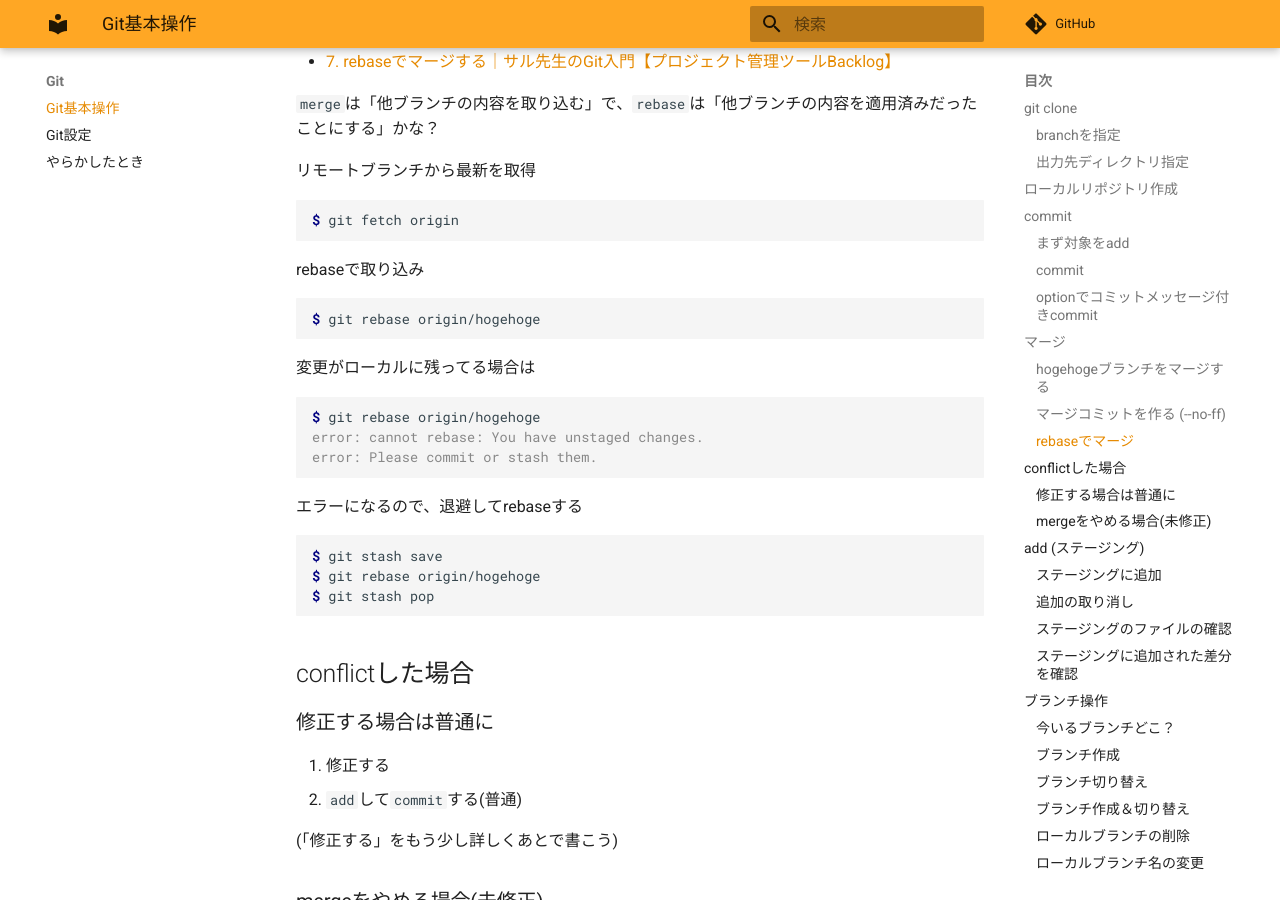
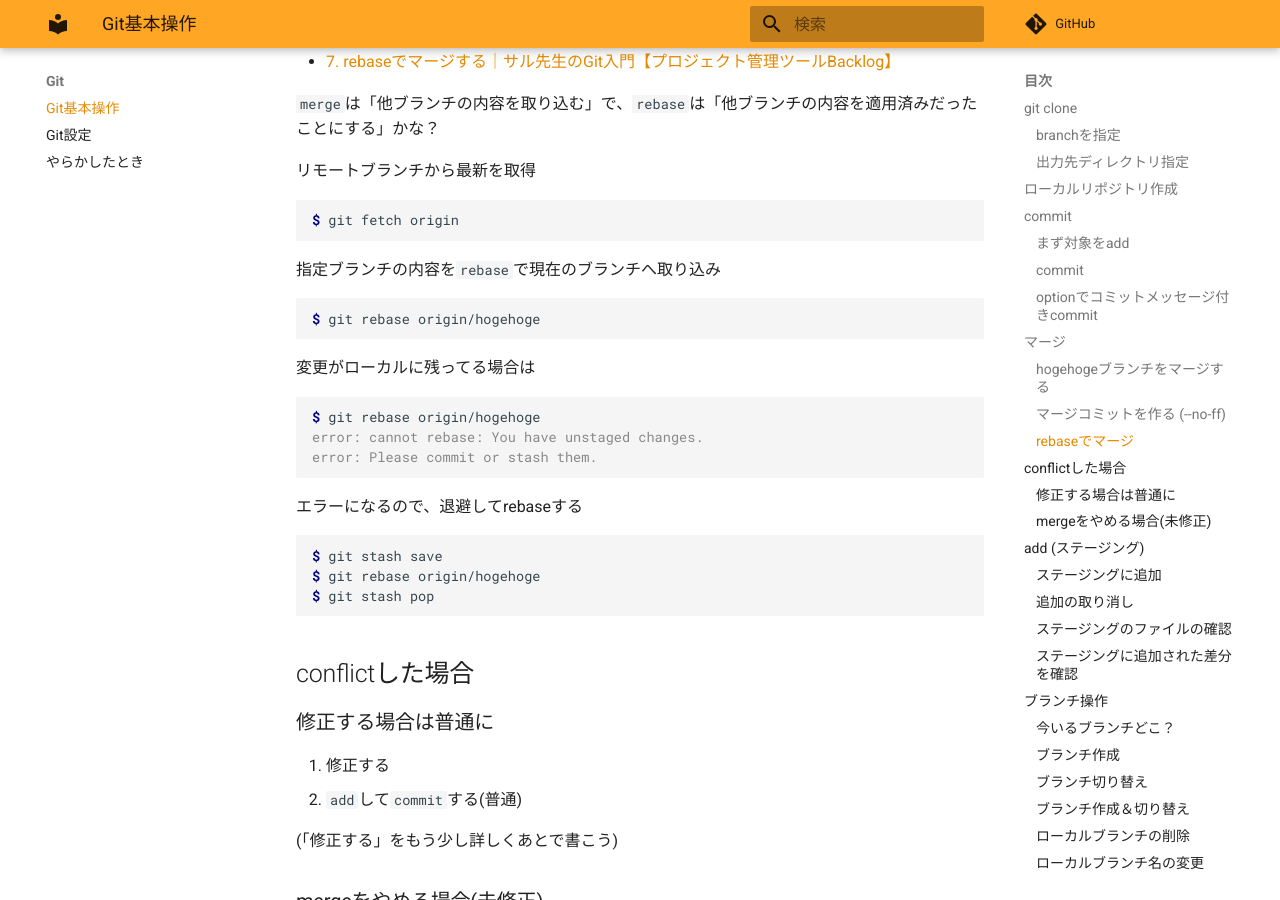
Before and after one commit to zaki-lknr/docs, an MkDocs documentation site: the page built from docs/Git/index.md, in a window 1280 px wide and 900 px high, scrolled down 1893 px. Built offline with MkDocs 1.6.1 and Material for MkDocs 9.7.7, drawn with Linux system fonts in a browser that asks for light colours; comment, search, counter and statistics services are not loaded.

Commit message:
update: rebaseのどこからどこへをわかりやすく修正

````diff
--- a/docs/Git/index.md
+++ b/docs/Git/index.md
@@ -88,7 +88,7 @@ $ git merge features/add_worker_node --no-ff
 $ git fetch origin
 ```
 
-rebaseで取り込み
+指定ブランチの内容を`rebase`で現在のブランチへ取り込み
 
 ```console
 $ git rebase origin/hogehoge
````
